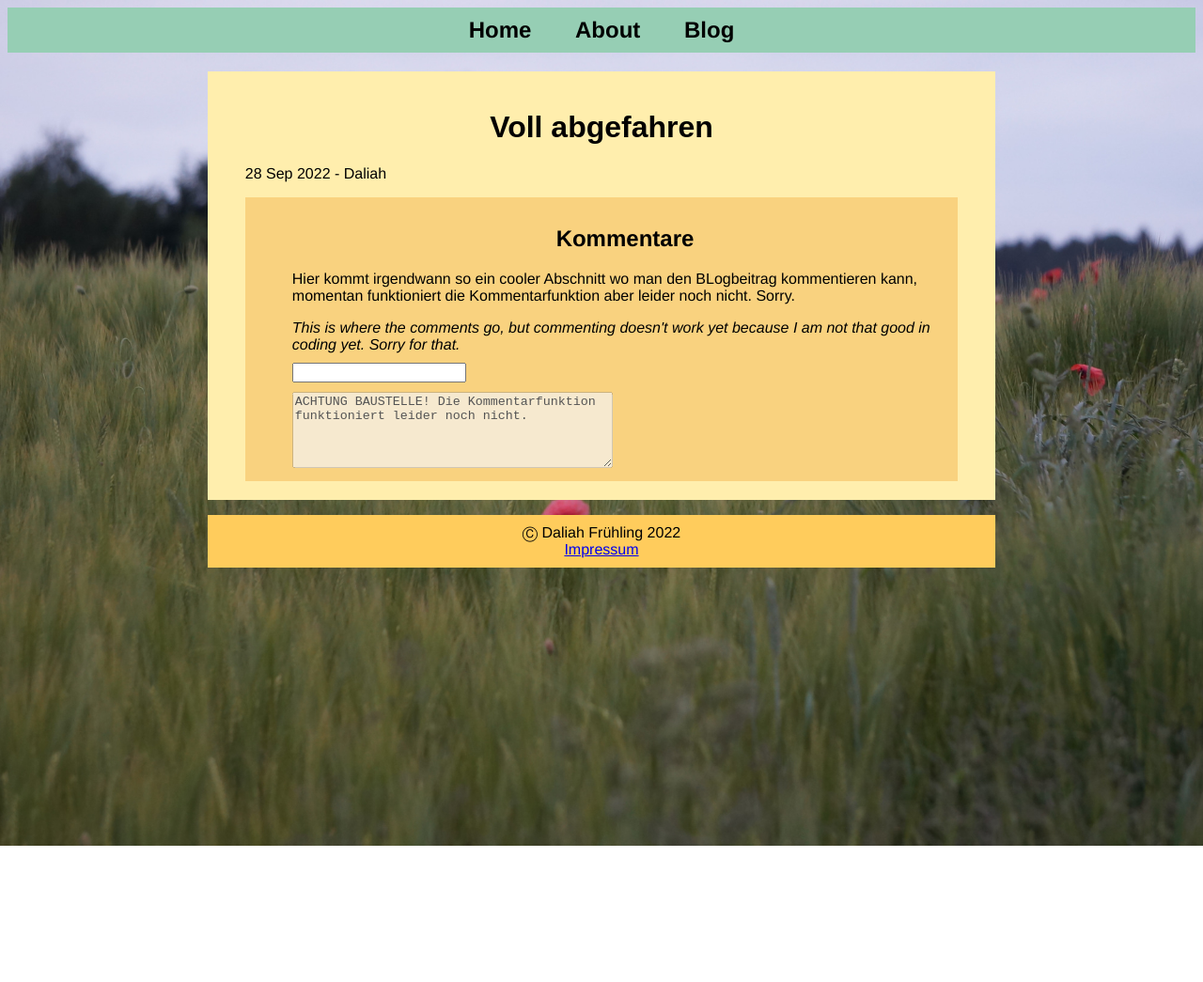
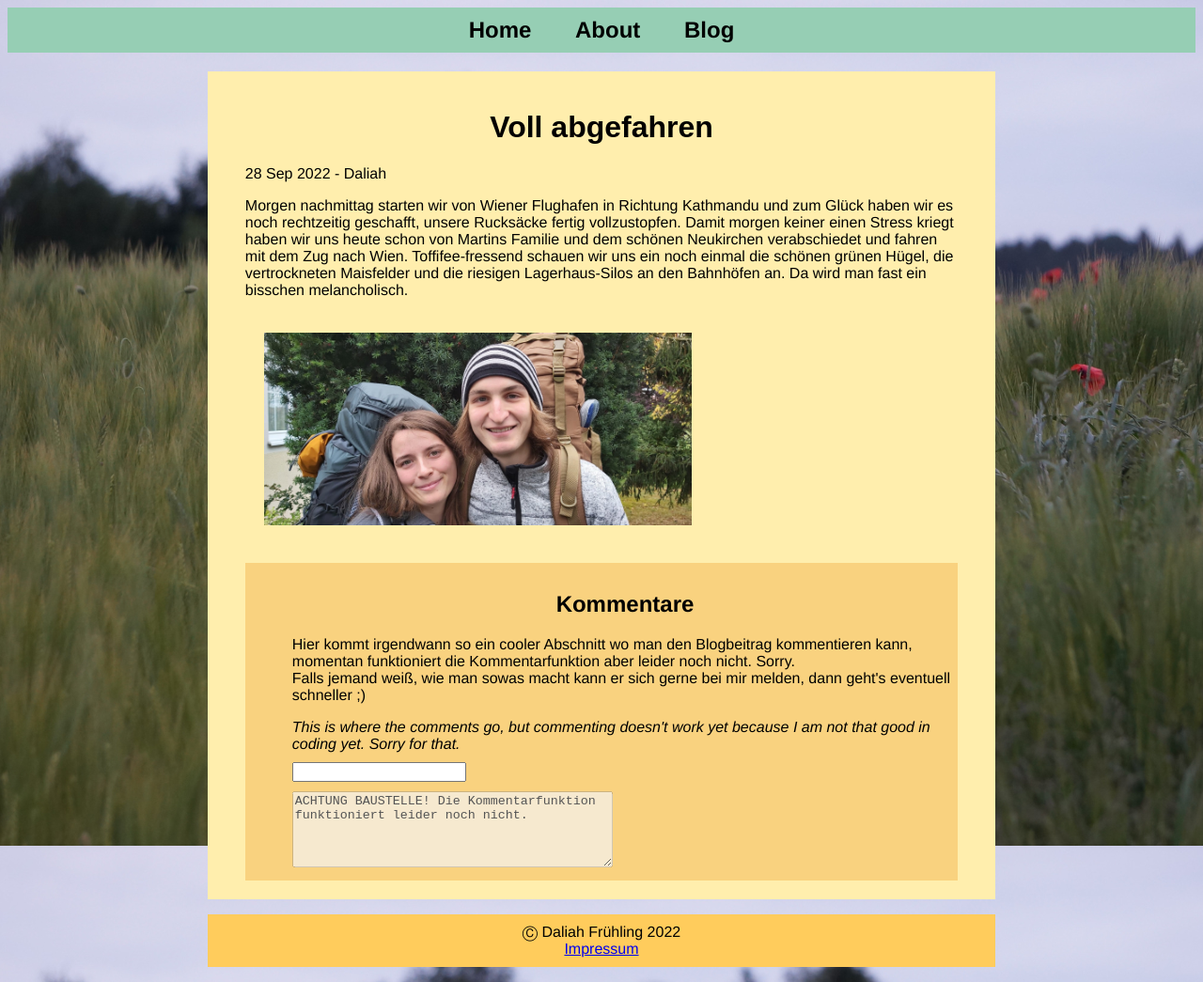
Before and after one commit to grundlbert/blog, a Jekyll site: the page built from _posts/2022-09-28-abgefahren.md, in a window 1280 px wide. Shown: the whole page at 94% size. Built offline with Jekyll 4.4.1, drawn with Linux system fonts in a browser that asks for light colours; before the commit the page ends 900 px from its top, so only the background shows below that.

Commit message:
corrected spelling and added more to new post

```diff
--- a/_layouts/post.html
+++ b/_layouts/post.html
@@ -9,8 +9,13 @@ layout: default
 <div class="comments">
 <h2>Kommentare</h2>
 
-<p>Hier kommt irgendwann so ein cooler Abschnitt wo man den BLogbeitrag kommentieren kann, momentan funktioniert die Kommentarfunktion aber leider noch nicht. Sorry.</p>
-<i>This is where the comments go, but commenting doesn't work yet because I am not that good in coding yet. Sorry for that.</i>
+<p>
+    Hier kommt irgendwann so ein cooler Abschnitt wo man den Blogbeitrag kommentieren kann, momentan funktioniert die Kommentarfunktion aber leider noch nicht. Sorry.<br>
+    Falls jemand weiß, wie man sowas macht kann er sich gerne bei mir melden, dann geht's eventuell schneller ;)
+</p>
+<i>
+    This is where the comments go, but commenting doesn't work yet because I am not that good in coding yet. Sorry for that.
+</i>
 
 <br>
 <input type="text" style="margin-top: 10px;"/><br />
--- a/_posts/2022-09-28-abgefahren.md
+++ b/_posts/2022-09-28-abgefahren.md
@@ -2,3 +2,7 @@
 title: Voll abgefahren
 author: Daliah
 ---
+
+Morgen nachmittag starten wir von Wiener Flughafen in Richtung Kathmandu und zum Glück haben wir es noch rechtzeitig geschafft, unsere Rucksäcke fertig vollzustopfen. Damit morgen keiner einen Stress kriegt haben wir uns heute schon von Martins Familie und dem schönen Neukirchen verabschiedet und fahren mit dem Zug nach Wien. Toffifee-fressend schauen wir uns ein noch einmal die schönen grünen Hügel, die vertrockneten Maisfelder und die riesigen Lagerhaus-Silos an den Bahnhöfen an. Da wird man fast ein bisschen melancholisch.
+
+<img src="/assets/img/RucksackNK.jpg" alt="Wir stehen mit Rucksäcken vor einem Busch" width="60%">
```
Also changed, not shown: about.md (+1 -1 lines), index.md (+1 -1 lines), assets/img/RucksackNK.jpg (added).
